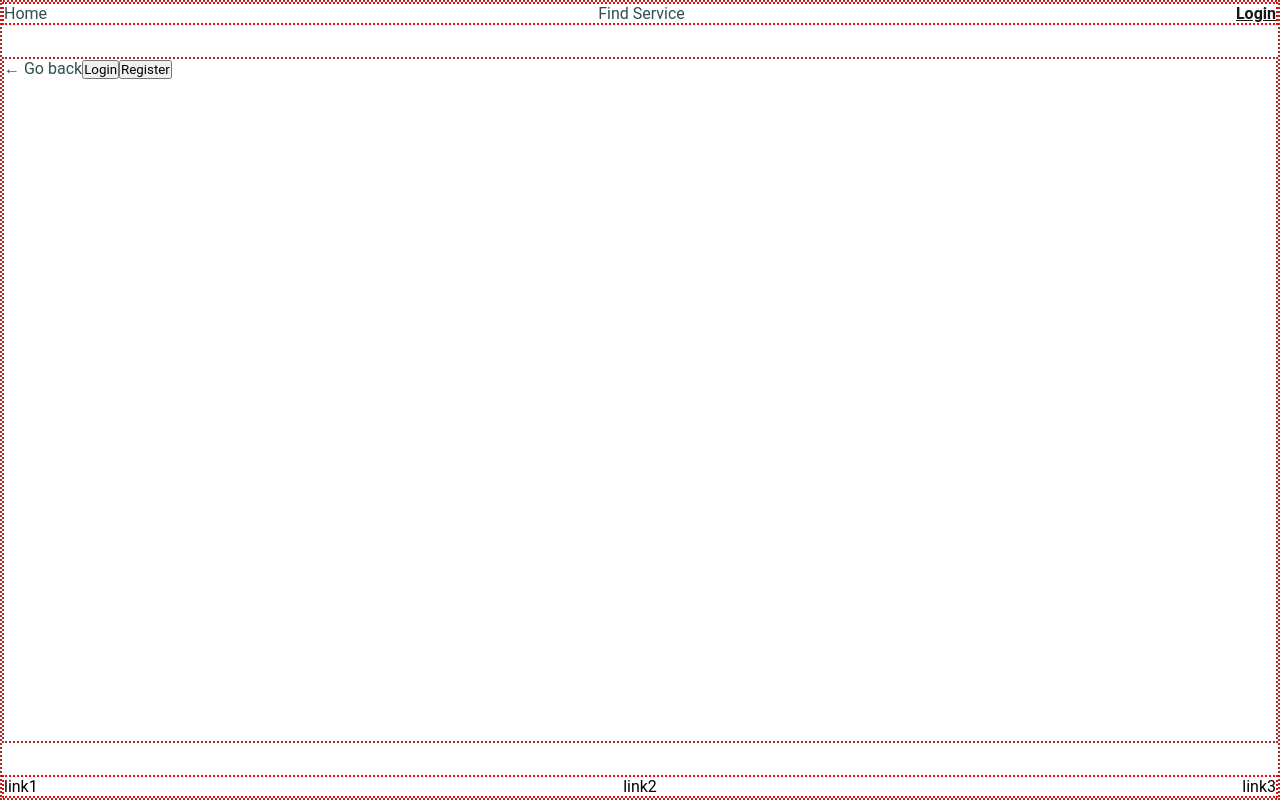
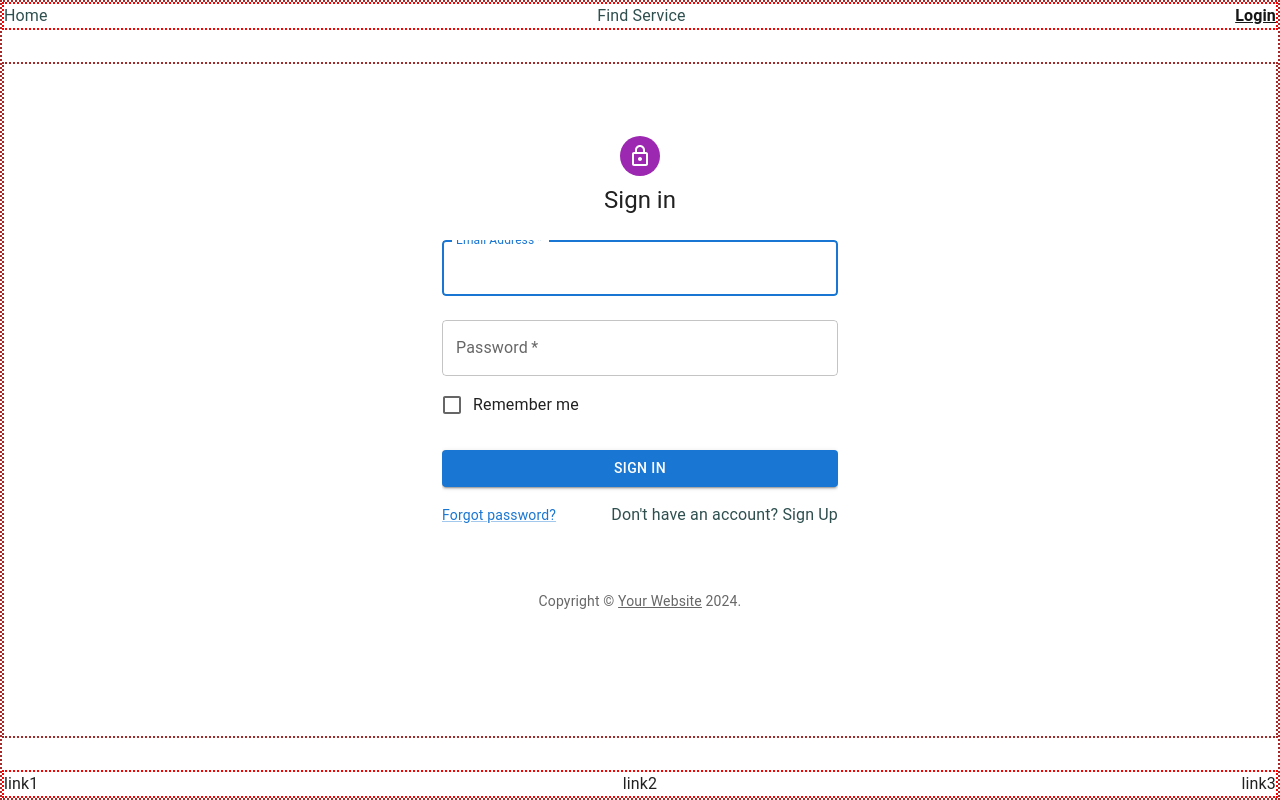
Before and after one commit to Code-the-Dream-School/gg-pac-team5-front, a React (Vite) app: page /auth in a window 1280 px wide. Built offline with nearby package versions, Linux system fonts and the light colour scheme.

Commit message:
created testing router util. testing outlined. links tested. Login route fix

```diff
--- a/src/Pages/Auth/Auth_Layout.jsx
+++ b/src/Pages/Auth/Auth_Layout.jsx
@@ -1,14 +1,11 @@
-import { Link, useNavigate } from "react-router-dom";
+import { useNavigate, Outlet } from "react-router-dom";
 
 const Auth_Layout = () => {
-  const navigate = useNavigate();
-  return (
-    <>
-      <Link to="..">&#8592; Go back</Link>
-      <button onClick={() => navigate("login")}>Login</button>
-      <button onClick={() => navigate("register")}>Register</button>
-    </>
-  );
+	return (
+		<>
+			<Outlet />
+		</>
+	);
 };
 
 export { Auth_Layout };
--- a/src/Pages/Home/Home.tsx
+++ b/src/Pages/Home/Home.tsx
@@ -5,7 +5,7 @@ import { useLoaderData } from "react-router-dom";
 type Card = number;
 type List = Card[];
 
-const loader = (): List => {
+const loader = async (): Promise<List> => {
 	// API call to get data to display for carousel
 	return [1, 2, 3, 4, 5, 6, 7];
 };
--- a/src/routes/routes.jsx
+++ b/src/routes/routes.jsx
@@ -19,30 +19,13 @@ const routes = [
 				index: true,
 				loader: homeLoader,
 			},
-			/*
-			it should be this:
-
 			{
 				path: "auth",
 				element: <Auth_Layout />,
 				children: [
-					{ path: "login", element: <Login /> },
+					{ index: true, element: <Login /> },
 					{ path: "register", element: <Register /> },
 				],
-			},
-
-			*/
-			{
-				path: "auth",
-				element: <Auth_Layout />,
-			},
-			{
-				path: "auth/login",
-				element: <Login />,
-			},
-			{
-				path: "auth/register",
-				element: <Register />,
 			},
 			{
 				path: "pages/:pageName",
--- a/src/util/testingUtils.jsx
+++ b/src/util/testingUtils.jsx
@@ -21,10 +21,10 @@ const renderWithRouter = (ui, { route = "/" } = {}) => {
 };
 
 const renderFullRouter = (
-	r = routes,
-	params = { initialEntries: ["/"], initialIndex: 0 }
+	params = { initialEntries: ["/"], initialIndex: 0 },
+	r = routes
 ) => {
-	const router = createMemoryRouter(routes);
+	const router = createMemoryRouter(r, params);
 	return {
 		user: userEvent.setup(),
 		...render(<RouterProvider router={router} />),
```
Also changed, not shown: src/App.jsx (+0 -15 lines), 1 other file (tests, documents, lock files or other folders).
